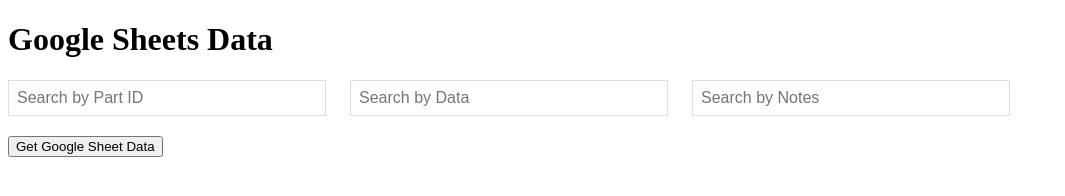
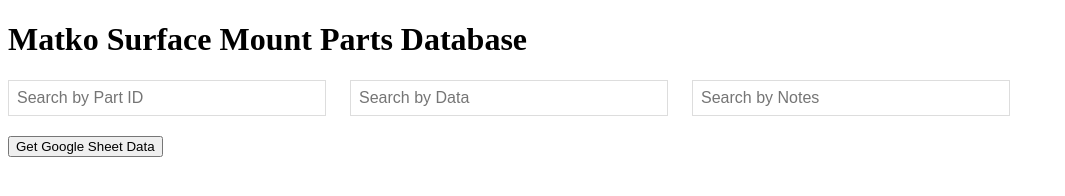
Before and after one commit to JohnAwesomeJr/matko-surface-mount-parts-database, a plain HTML site: page index.html in a window 1280 px wide. Shown: the whole page, without its empty margins (0-1065 px from the left). Drawn offline with Linux system fonts and the light colour scheme.

Commit message:
Update index.html

```diff
--- a/index.html
+++ b/index.html
@@ -40,7 +40,7 @@
 
 <body>
 
-    <h1>Google Sheets Data</h1>
+    <h1>Matko Surface Mount Parts Database</h1>
 
     <!-- Search filter inputs -->
     <div>
```
